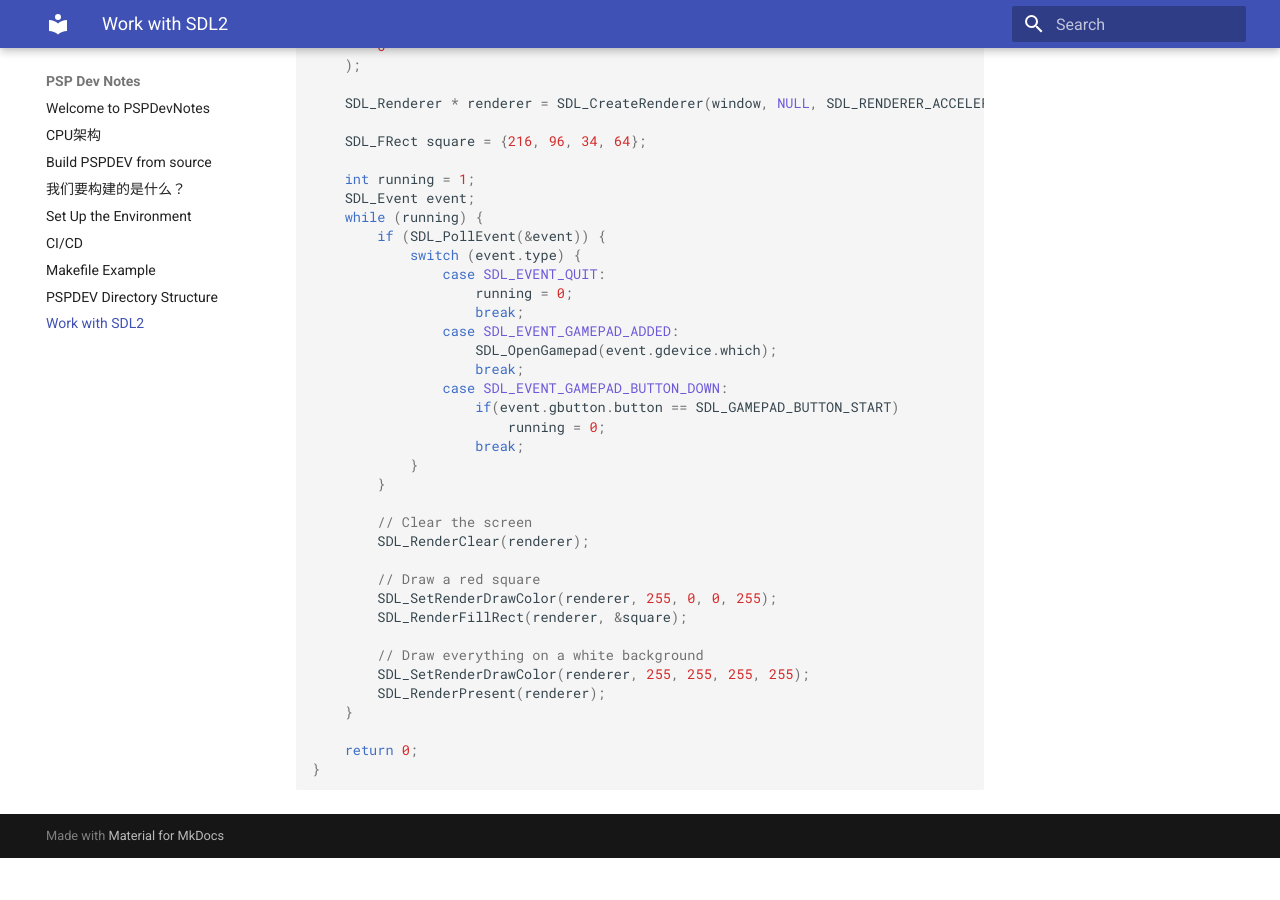
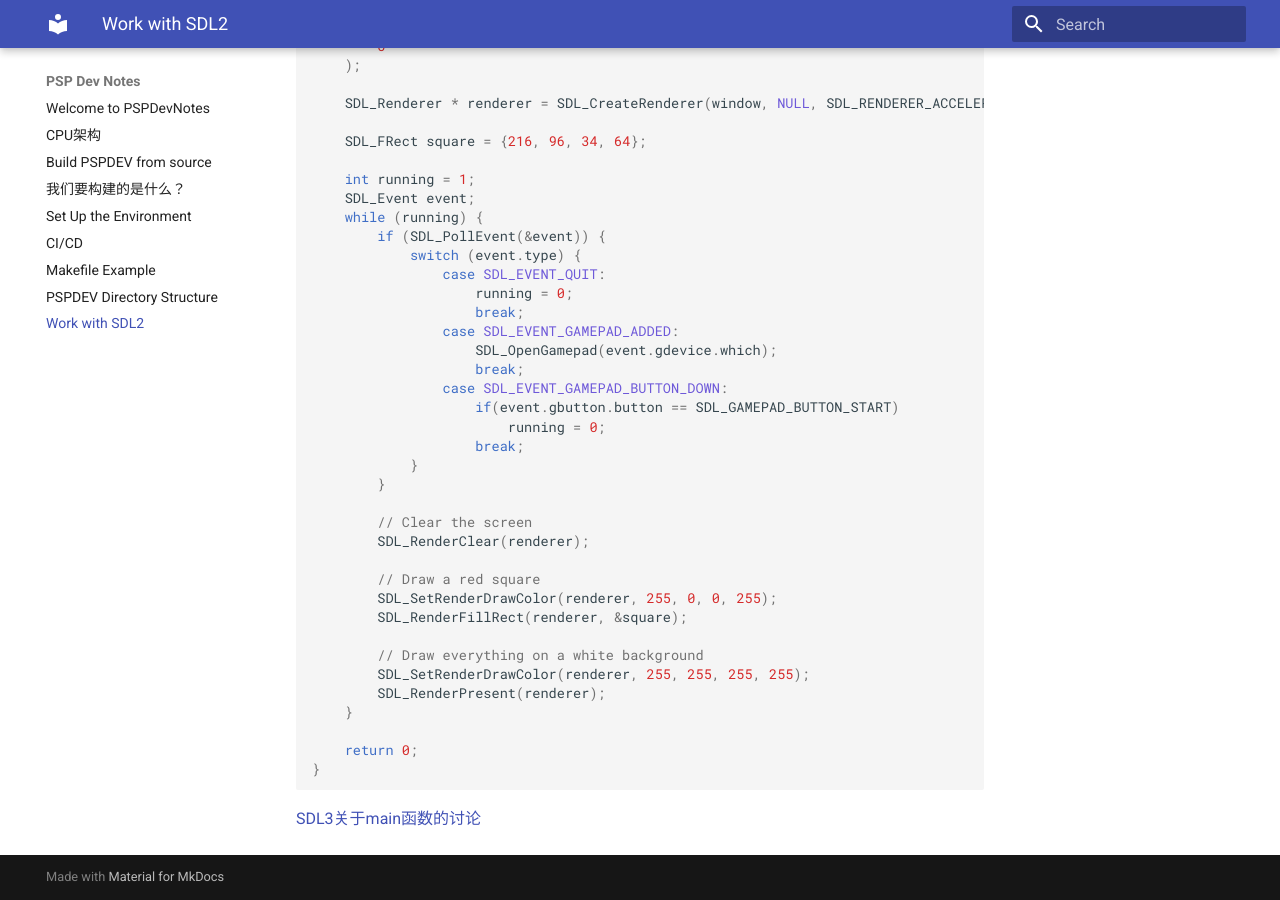
Before and after one commit to xeonliu/PSPDevNote, an MkDocs documentation site: the page built from docs/sdl.md, in a window 1280 px wide and 900 px high, scrolled down 4138 px. Built offline with MkDocs 1.6.1 and Material for MkDocs 9.7.7, drawn with Linux system fonts in a browser that asks for light colours; before the commit the page ends 4996 px from its top, so only the background shows below that.

Commit message:
更新 sdl.md

````diff
--- a/docs/sdl.md
+++ b/docs/sdl.md
@@ -230,3 +230,6 @@ int main(int argc, char *argv[])
     return 0;
 }
 ```
+
+
+[SDL3关于main函数的讨论](https://wiki.libsdl.org/SDL3/README/main-functions)
````
